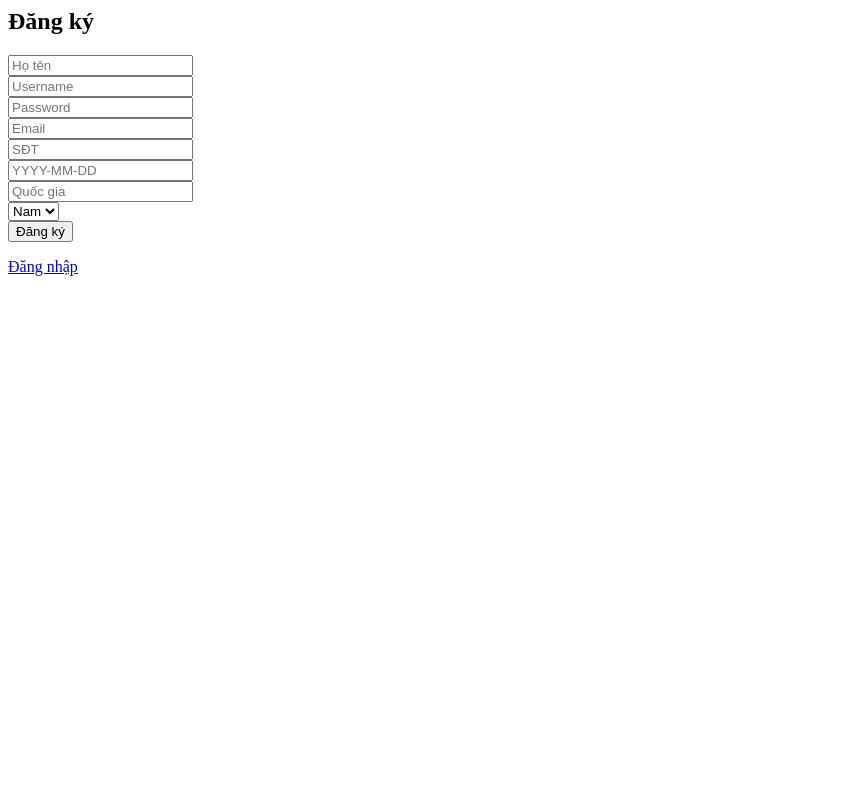
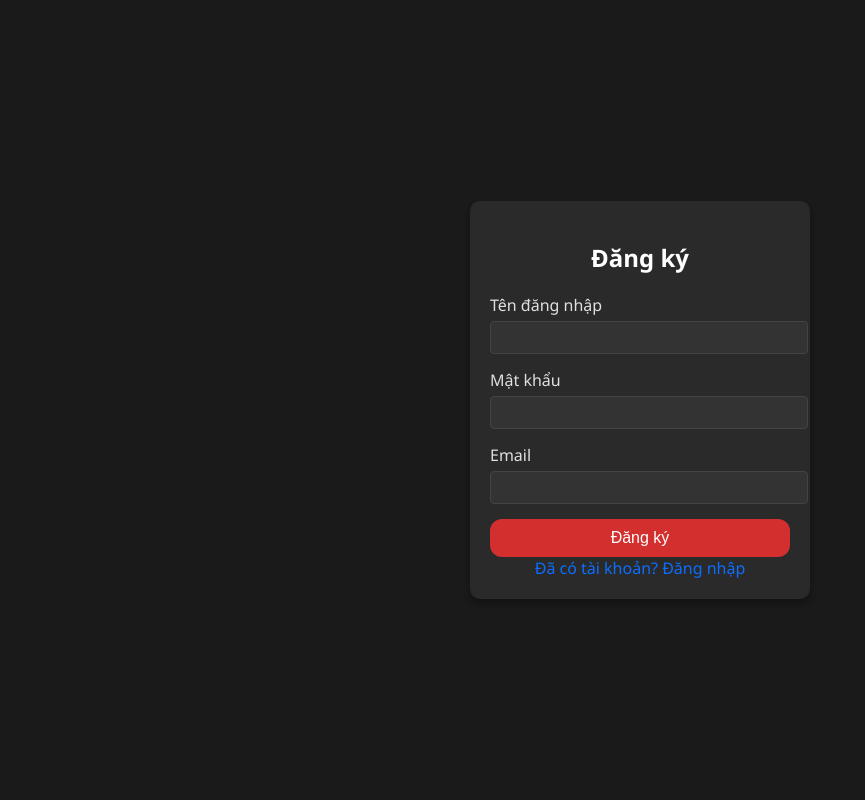
Before and after one commit to Thuy25/doanlaptrinhmang_nhom3, a Flask app: page /register in a window 1280 px wide. Shown: the whole page, without its empty margins (0-865 px from the left). Run offline with Flask 2, Linux system fonts and the light colour scheme.

Commit message:
xong login

```diff
--- a/finance_app/app.py
+++ b/finance_app/app.py
@@ -12,9 +12,7 @@ def index():
 
 @app.route('/dashboard')
 def dashboard():
-    if 'user_id' not in session:
-        return redirect(url_for('auth.login'))
-    return f"Xin chào {session['username']}! Đây là dashboard."
+    return render_template('dashboard.html')
 
 if __name__ == "__main__":
     app.run(debug=True)
--- a/finance_app/auth/routes.py
+++ b/finance_app/auth/routes.py
@@ -53,3 +53,10 @@ def login():
             flash("Sai username hoặc password")
         db.close()
     return render_template('login.html')
+
+
+@auth.route('/logout')
+def logout():
+    session.clear()  # Xóa toàn bộ session
+    flash('Đăng xuất thành công.', 'success')
+    return redirect(url_for('auth.login'))
--- a/finance_app/templates/dashboard.html
+++ b/finance_app/templates/dashboard.html
@@ -133,6 +133,7 @@
     .ai-highlight-red { color: #ff3d00; }
     .ai-highlight-yellow { color: #fdd835; }
 </style>
+<a href="{{ url_for('auth.logout') }}">Đăng xuất</a>
 
 <!-- THÔNG TIN CHỈ SỐ -->
 <div class="market-header">
--- a/finance_app/templates/register.html
+++ b/finance_app/templates/register.html
@@ -1,16 +1,100 @@
-<h2>Đăng ký</h2>
-<form method="POST">
-  <input name="name" placeholder="Họ tên"><br>
-  <input name="username" placeholder="Username"><br>
-  <input type="password" name="password" placeholder="Password"><br>
-  <input name="email" placeholder="Email"><br>
-  <input name="phone" placeholder="SĐT"><br>
-  <input name="birthday" placeholder="YYYY-MM-DD"><br>
-  <input name="country" placeholder="Quốc gia"><br>
-  <select name="sex">
-    <option value="1">Nam</option>
-    <option value="0">Nữ</option>
-  </select><br>
-  <button type="submit">Đăng ký</button>
-</form>
-<a href="{{ url_for('auth.login') }}">Đăng nhập</a>
+<!-- templates/register.html -->
+<!DOCTYPE html>
+<html lang="vi">
+<head>
+    <meta charset="UTF-8">
+    <meta name="viewport" content="width=device-width, initial-scale=1.0">
+    <title>Đăng ký</title>
+    <link rel="stylesheet" href="{{ url_for('static', filename='css/styles.css') }}">
+    <style>
+        .register-container {
+            display: flex;
+            justify-content: center;
+            align-items: center;
+            height: 100vh;
+            background-color: #1a1a1a;
+        }
+        .register-card {
+            background-color: #2a2a2a;
+            padding: 20px;
+            border-radius: 10px;
+            box-shadow: 0 4px 6px rgba(0, 0, 0, 0.3);
+            width: 300px;
+            text-align: center;
+        }
+        .register-card h2 {
+            color: #fff;
+            margin-bottom: 20px;
+        }
+        .register-card .form-group {
+            margin-bottom: 15px;
+            text-align: left;
+        }
+        .register-card label {
+            color: #e0e0e0;
+            display: block;
+            margin-bottom: 5px;
+        }
+        .register-card input {
+            width: 100%;
+            padding: 8px;
+            background-color: #333;
+            border: 1px solid #444;
+            border-radius: 4px;
+            color: #e0e0e0;
+        }
+        .register-card button {
+            width: 100%;
+            padding: 10px;
+            background-color: #d32f2f;
+            border: none;
+            border-radius: 12px;
+            color: #fff;
+            cursor: pointer;
+            font-size: 1rem;
+        }
+        .register-card button:hover {
+            background-color: #b71c1c;
+        }
+        .register-card .error {
+            color: #ff4444;
+            margin-top: 10px;
+            font-size: 0.9rem;
+        }
+        .register-card .login-link {
+            margin-top: 15px;
+            color: #0d6efd;
+            text-decoration: none;
+        }
+        .register-card .login-link:hover {
+            text-decoration: underline;
+        }
+    </style>
+</head>
+<body>
+    <div class="register-container">
+        <div class="register-card">
+            <h2>Đăng ký</h2>
+            {% if error %}
+                <div class="error">{{ error }}</div>
+            {% endif %}
+            <form method="POST" action="{{ url_for('register') }}">
+                <div class="form-group">
+                    <label for="username">Tên đăng nhập</label>
+                    <input type="text" id="username" name="username" required>
+                </div>
+                <div class="form-group">
+                    <label for="password">Mật khẩu</label>
+                    <input type="password" id="password" name="password" required>
+                </div>
+                <div class="form-group">
+                    <label for="email">Email</label>
+                    <input type="email" id="email" name="email" required>
+                </div>
+                <button type="submit">Đăng ký</button>
+            </form>
+            <a href="{{ url_for('login') }}" class="login-link">Đã có tài khoản? Đăng nhập</a>
+        </div>
+    </div>
+</body>
+</html>
```
